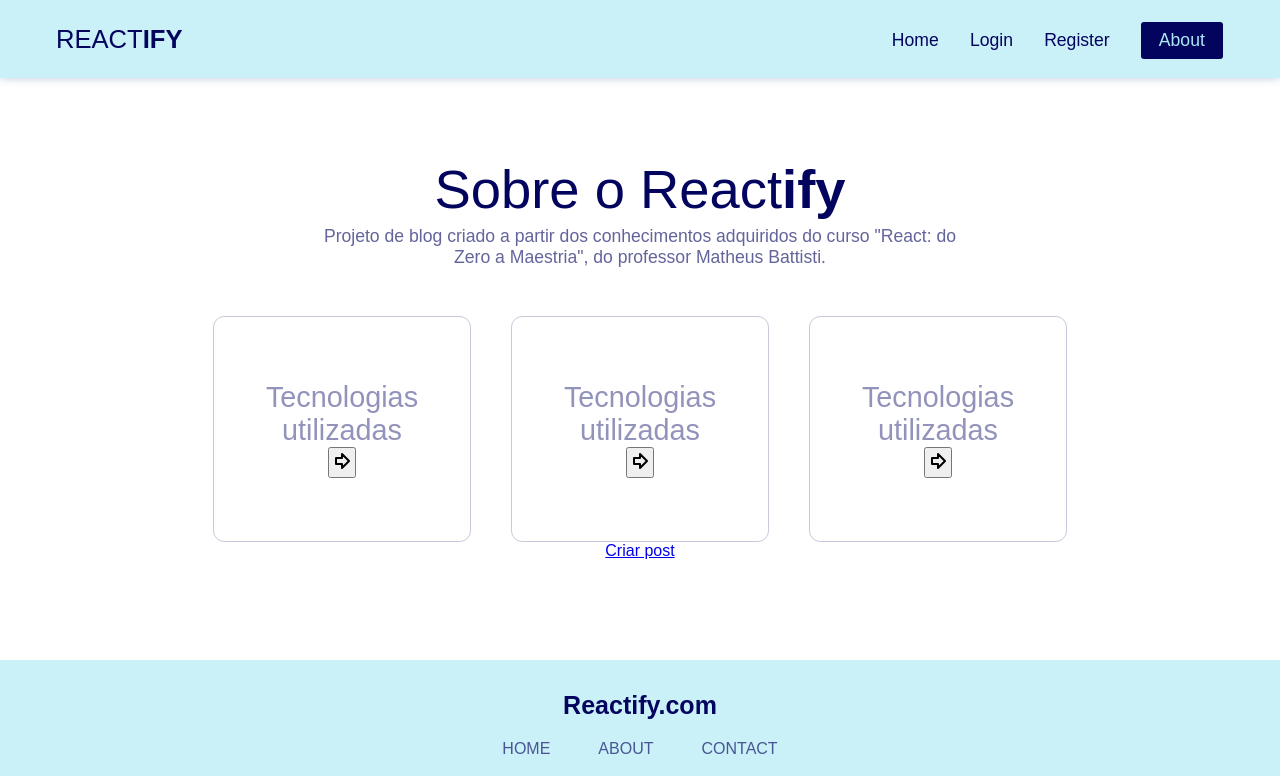
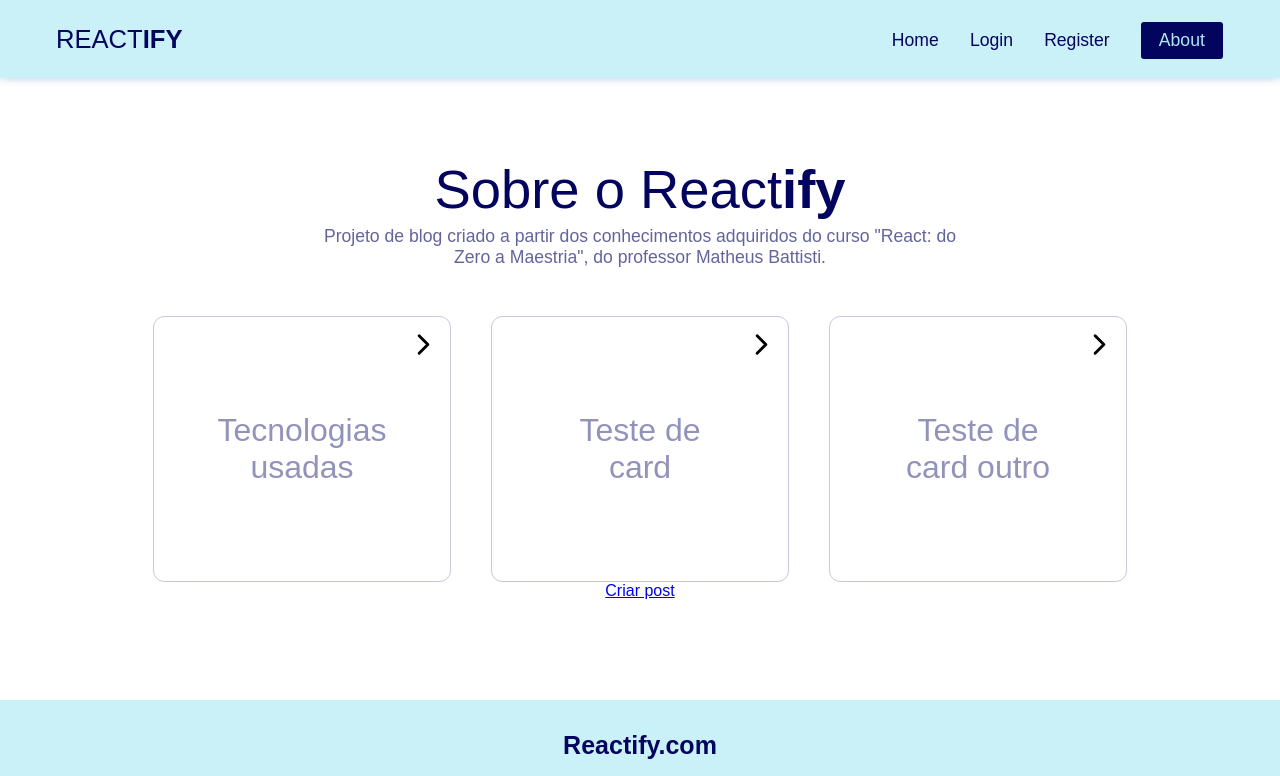
Before and after one commit to michaelleoliveir/reactify, a React (Vite) app: page /about in a window 1280 px wide. Shown: the top 776 px of the page. Built offline with nearby package versions, Linux system fonts and the light colour scheme; no server answers; a web font is replaced by a local one.

Commit message:
fix: adjusting flippy cards

```diff
--- a/src/pages/About/About.jsx
+++ b/src/pages/About/About.jsx
@@ -3,10 +3,25 @@ import styles from "./About.module.css";
 import { Link } from "react-router-dom";
 import { Grid2 } from "@mui/material";
 import ReactCardFlip from "react-card-flip";
-import { ArrowBigRight } from "lucide-react";
+import { ChevronLeft, ChevronRight } from "lucide-react";
 
 const About = () => {
     const [flippedCards, setFlippedCards] = useState({});
+
+    const cards = [
+        {
+            front: "Tecnologias usadas",
+            back: "Teste 1"
+        },
+        {
+            front: "Teste de card",
+            back: "Teste 2"
+        },
+        {
+            front: "Teste de card outro",
+            back: "Teste 3"
+        }
+    ]
 
     // transformando somente o card que foi clicado
     const handleFlip = (index) => {
@@ -27,25 +42,29 @@ const About = () => {
             </p>
 
             <Grid2 container spacing={5} sx={{ marginTop: "3rem" }}>
-                {[1, 2, 3].map((index) => (
-                    <Grid2 item xs={12} md={4} key={index}>
+                {cards.map((card, index) => {
+                    return (
+                        <Grid2 xs={12} md={4} key={index}>
                             <ReactCardFlip isFlipped={!!flippedCards[index]} flipDirection="horizontal">
 
                                 <div className={styles.box}>
-                                <p className={styles.boxText}>Tecnologias utilizadas</p>
-                                <button onClick={() => handleFlip(index)}>
-                                    <ArrowBigRight />
+                                    <p className={styles.boxText}>{card.front}</p>
+                                    <button className={styles.front} onClick={() => handleFlip(index)}>
+                                        <ChevronRight size={35} />
                                     </button>
                                 </div>
 
 
                                 <div className={styles.box}>
-                                <p>Informação do Card {index}</p>
-                                <button onClick={() => handleFlip(index)}>Voltar</button>
+                                    <p className={styles.boxText}>{card.back}</p>
+                                    <button className={styles.back} onClick={() => handleFlip(index)}>
+                                        <ChevronLeft size={41} />
+                                    </button>
                                 </div>
                             </ReactCardFlip>
                         </Grid2>
-                ))}
+                    )
+                })}
             </Grid2>
 
             <Link to="/posts/create" className="botao">
--- a/src/pages/About/About.module.css
+++ b/src/pages/About/About.module.css
@@ -30,13 +30,32 @@
     align-items: center;
     justify-content: center;
 
+    padding: 20px;
     border: 1.7px solid #03055e38;
     border-radius: 0.7rem;
     height: 14rem;
     width: 16rem;
 }
+
 .boxText {
+    width: 70%;
     margin: 0px;
-    font-size: 1.8rem;
+    font-size: 2rem;
     text-align: center;
 }
+
+button {
+    top: 3px;
+    position: absolute;
+    background-color: transparent;
+    border: none;
+    margin-top: 8px;
+}
+
+.front {
+    right: 10px;
+}
+
+.back {
+    left: 10px;
+}
```
Lines whose indentation alone changed are shown as unchanged.
